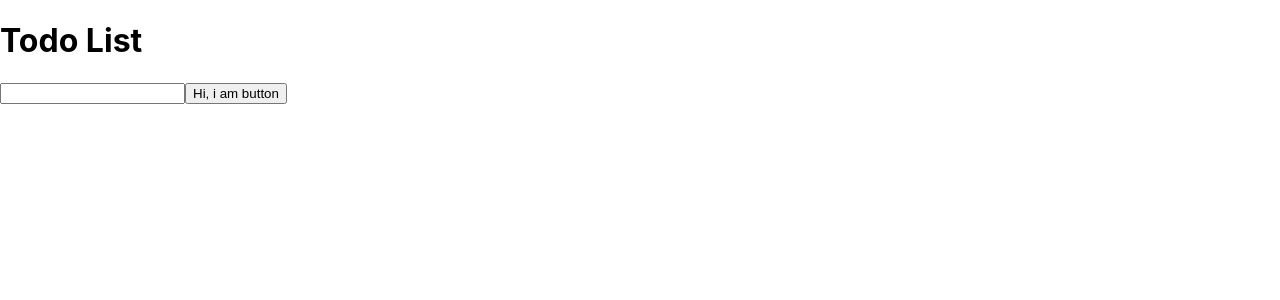
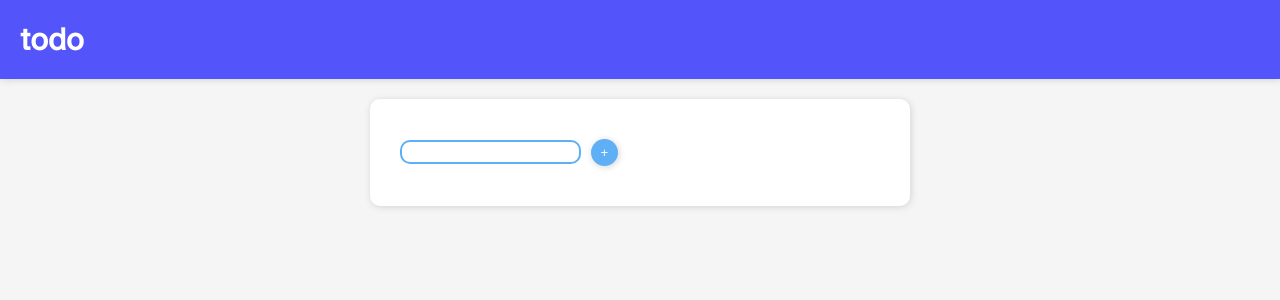
Before and after one commit to fabiocorreiasouza/todo-list-react-js, a React (Create React App) app: page / in a window 1280 px wide. Shown: the top 300 px of the page. Built offline with nearby package versions, Linux system fonts and the light colour scheme.

Commit message:
Style of the App

```diff
--- a/src/App.jsx
+++ b/src/App.jsx
@@ -27,13 +27,8 @@ class App extends React.Component {
 
     // Delete a task when happen a onclick event.
     deleteTask = (idTask) => {
-        let respost = window.confirm("Want you delete this task?");
-        alert(respost);
-        if(respost) {
-            const filtredItems = this.state.items.filter(item => item.id != idTask);
-            this.setState({ items : filtredItems });
-        }
-        //alert(respost);
+        const filtredItems = this.state.items.filter(item => item.id != idTask);
+        this.setState({ items : filtredItems });
     }
 
     render() {
@@ -44,12 +39,17 @@ class App extends React.Component {
 
         return (
             <div className="App">
-                <h1>Todo List</h1>
-                <Form addNewTask={this.addNewTaskName} />
+                <header className="header">
+                    <h1>todo</h1>
+                </header>
 
-                <ul>
-                    {formatedTasks}
-                </ul>
+                <div className="box">
+                    <Form addNewTask={this.addNewTaskName} />
+
+                    <ul className="list">
+                        {formatedTasks}
+                    </ul>
+                </div>
             </div>
         );
     }
--- a/src/components/Form.jsx
+++ b/src/components/Form.jsx
@@ -25,13 +25,13 @@ class Form extends React.Component {
         this.setState({ taskName : "" });
         }
         else {
-            alert("Please, add a valid task name :)");
+            alert("Please, add a valid task name!");
         }
     }
 
     render() {
         return (
-            <form onSubmit={this.handleSubmit} >
+            <form className="form" onSubmit={this.handleSubmit} >
                 <input
                     type="text"
                     className="input-text"
@@ -39,8 +39,8 @@ class Form extends React.Component {
                     value={this.state.taskName}
                 />
 
-                <button className="btn" type="submit" >
-                    Hi, i am button
+                <button className="btn" type="submit">
+                    +
                 </button>
 
             </form>
--- a/src/components/Todo.jsx
+++ b/src/components/Todo.jsx
@@ -13,7 +13,7 @@ class Todo extends React.Component {
 
     render() {
         return (
-            <li  id={this.props.id} onClick={this.handleClick}>
+            <li id={this.props.id} className="listItem" onDoubleClick={this.handleClick}>
                 {this.props.taskName}
             </li>
         );
--- a/src/index.css
+++ b/src/index.css
@@ -1,13 +1,74 @@
-body {
-  margin: 0;
-  font-family: -apple-system, BlinkMacSystemFont, 'Segoe UI', 'Roboto', 'Oxygen',
-    'Ubuntu', 'Cantarell', 'Fira Sans', 'Droid Sans', 'Helvetica Neue',
-    sans-serif;
-  -webkit-font-smoothing: antialiased;
-  -moz-osx-font-smoothing: grayscale;
+@charset "utf-8";
+
+/* Import fonts family from Google APIs */
+@import url('https://fonts.googleapis.com/css2?family=Atkinson+Hyperlegible&display=swap');
+
+/* Unsets default CSS */
+* {
+    margin: 0;
+    padding: 0;
 }
 
-code {
-  font-family: source-code-pro, Menlo, Monaco, Consolas, 'Courier New',
-    monospace;
+/* Body of the page. Child elements inherits it too */
+body {
+    font-size: 16px;
+    -webkit-font-smoothing: antialiased;
+    -moz-osx-font-smoothing: grayscale;
+    background: whitesmoke;
+    font-family: 'Atkinson Hyperlegible', sans-serif;
 }
+
+h1 {
+    background-color: #5354FA;
+    color: white;
+    margin-top: 0px;
+    margin-bottom: 20px;
+    padding: 20px;
+    box-shadow: 1px 1px 7px lightgray;
+}
+/* Main piece of the App */
+.box {
+    display: block;
+    background-color: white;
+    margin: auto;
+    width: 30em;
+    padding: 30px;
+    border-radius: 10px;
+    box-shadow: 1px 1px 7px lightgray;
+}
+
+.listItem {
+    margin: 20px auto;
+    padding: 30px;
+    border-radius: 10px;
+    background-color: whitesmoke;
+    overflow: hidden;
+    box-shadow: 1px 1px 7px lightgray;
+}
+
+.listItem:hover {
+    background-color: rgb(255, 60, 0);
+    border-color: rgb(255, 60, 0);
+    color: white;
+}
+
+.input-text {
+    border: solid 2px #5EAFF5;
+    border-radius: 10px;
+    height: 1.5em;
+}
+
+.btn {
+    background-color: #5EAFF5;
+    width: 2em;
+    height: 2em;
+    border: 0px;
+    border-radius: 20px;
+    color: white;
+    margin: 10px;
+    box-shadow: 1px 1px 7px lightgray;
+}
+
+.btn:hover {
+    background-color: #0385f7;
+}
```
